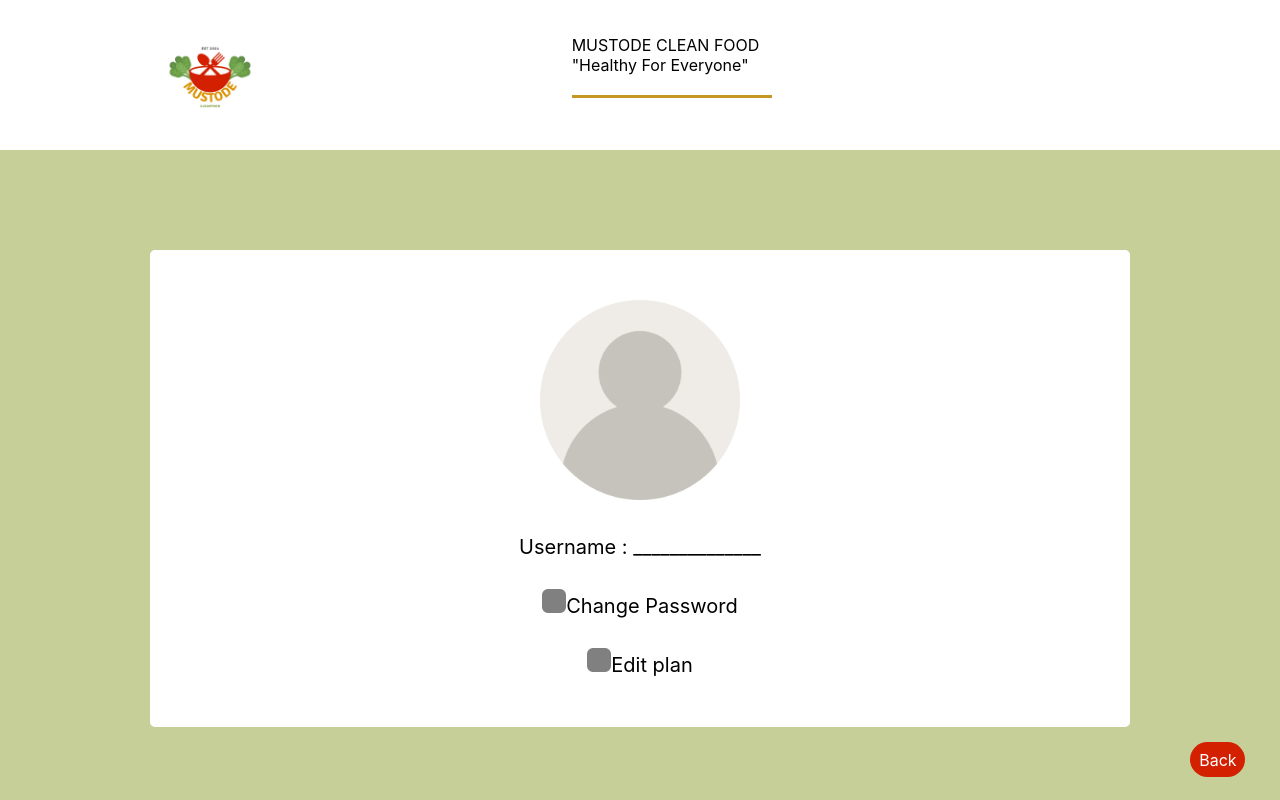
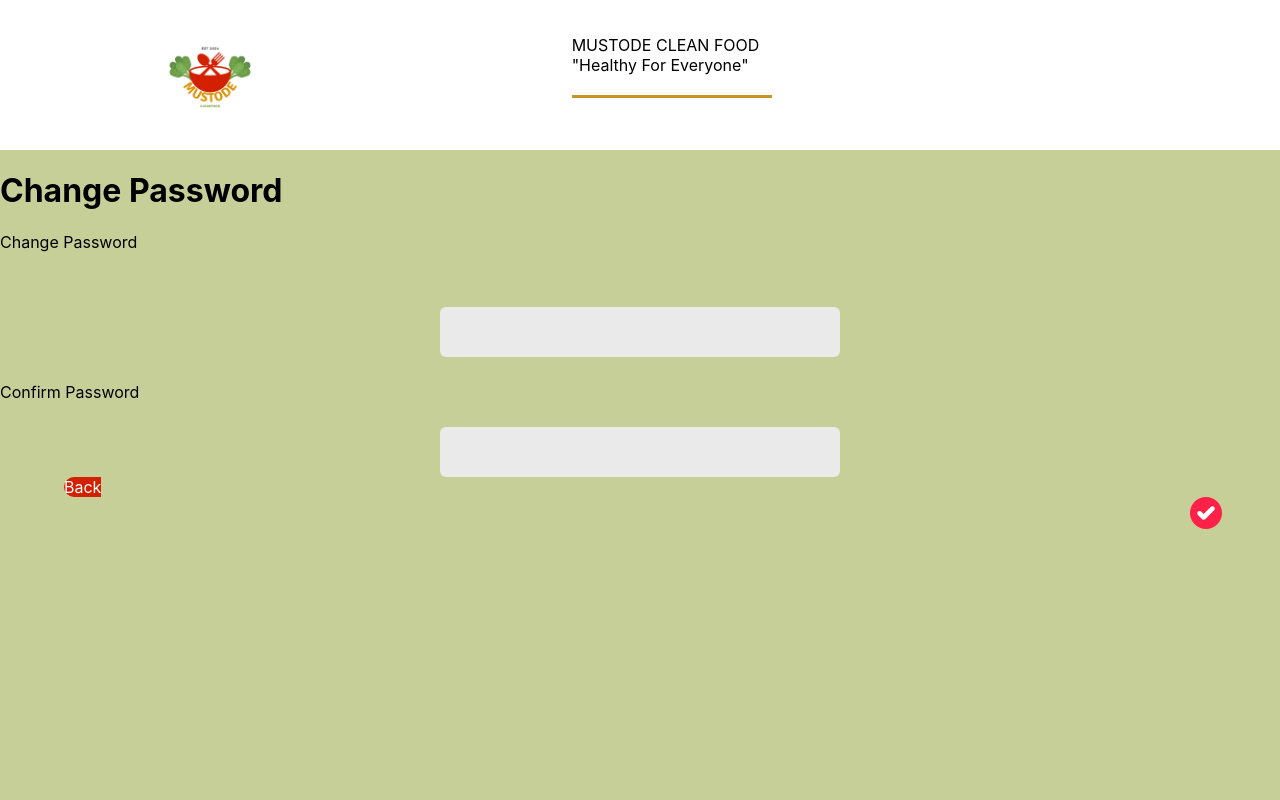
Before and after one commit to s1r1luxx/my-app, a React (Create React App) app: page / in a window 1280 px wide. Built offline with nearby package versions, Linux system fonts and the light colour scheme.

Commit message:
Confirm Password

```diff
--- a/src/App.js
+++ b/src/App.js
@@ -1,10 +1,11 @@
 import LoginSignup from './LoginSignup/LoginSignup';
 import User from './pages/User';
+import Conf_Pass from './pages/Conf_Pass';
 
 function App() {
   return (
     <div>
-      <User/>
+      <Conf_Pass/>
     </div>
   );
 }
--- /dev/null
+++ b/src/pages/Conf_Pass.css
@@ -0,0 +1,42 @@
+.container{
+    display: inline;
+    align-items: center;
+}
+
+.header{
+    display: flex;
+    justify-content: center;
+    align-items: center;
+}
+
+.button_back{
+    display: inline;
+    color: #fff;
+    background: #d22000;
+    border-radius: 20px;
+    cursor: pointer;
+    margin-left: 5%;
+}
+
+.button_check{
+    cursor: pointer;
+    margin-left: 93%;
+}
+
+.inputs{
+    margin-top: 55px;
+    display: flex;
+    flex-direction: column;
+    gap: 25px;
+}
+
+.input{
+    display: flex;
+    align-items: center;
+    margin: auto;
+    width: 400px;
+    height: 50px;
+    background: #eaeaea;
+    border-radius: 6px;
+    gap: 25px;
+}
--- a/src/pages/Conf_Pass.js
+++ b/src/pages/Conf_Pass.js
@@ -1,9 +1,46 @@
-import React from 'react'
+import React ,{useState} from 'react'
+import NAVBar from '../Components/NAVBar'
+import "../Components/NAVBar.css"
+import "./Conf_Pass.css"
+
+import check from '../Pictures/check (1).png'
 
 function Conf_Pass() {
+    const handleClick = useState("");
+
   return (
-    <div>Conf_Pass</div>
-  )
-}
+    <div><NAVBar/>
+        <div className='Container'>
+            <div className="Header">
+                <h1>Change Password</h1>
+            </div>
+            <div className="Text">
+                <text>Change Password</text>
+            </div>
+            <div className="inputs">
+                <div className="input">
+                    <input placeholder=""></input>
+                </div>
+                <div className="Text">
+                    <text>Confirm Password</text>
+                </div>
+                <div className="input">
+                    <input placeholder=""></input>
+                </div>
+            </div>
+        </div>
+        <div className="button_back">
+            <button1 onClick={handleClick}>
+                Back
+            </button1>
+            <div className="button_check">
+                <button3 onClick={handleClick}>
+                    <img src={check}></img>
+                </button3>
+            </div>
+        </div>
+    </div>
+  );
+};
 
 export default Conf_Pass
```
Also changed, not shown: src/Pictures/check (1).png (added).
